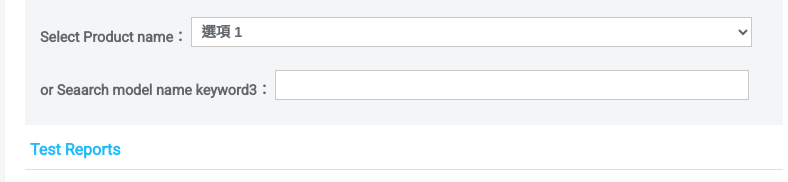
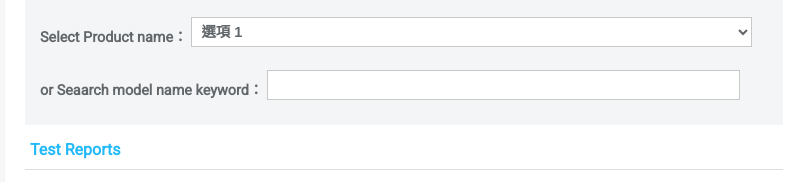
Before and after one commit to SaSaChu/aaeon, a plain HTML site: page se01.html in a window 1280 px wide. Shown: the part 302-484 px from the top of the page, 336-1124 px from the left. Drawn offline with Linux system fonts and the light colour scheme.

Commit message:
Fix html code.

```diff
--- a/se01.html
+++ b/se01.html
@@ -156,7 +156,7 @@
                       </select>
                     </div>
                     <div class='e_t01'>
-                      <p>or Seaarch model name keyword3：</p>
+                      <p>or Seaarch model name keyword：</p>
                       <input type='text' class='e_sebox02'></input>
                     </div>
                   </div>
```
